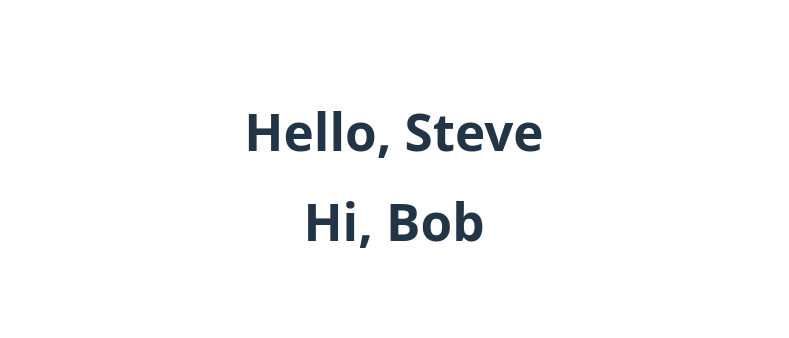
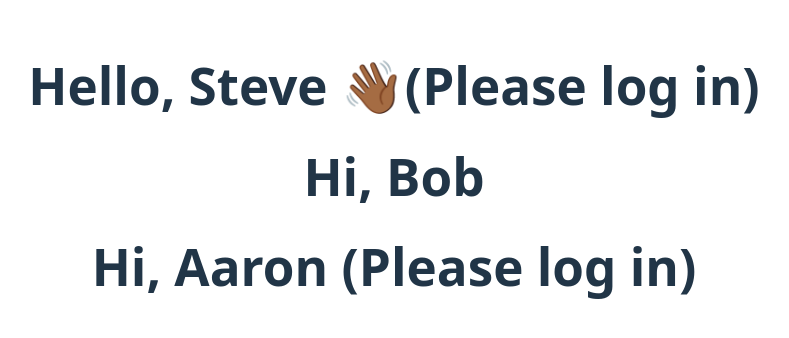
Before and after one commit to Steveiscreative/react-tiny-experiments, a React (Vite) app: page / in a window 1280 px wide. Shown: the part 224-562 px from the top of the page, without its empty margins (246-1035 px from the left). Built offline with nearby package versions, Linux system fonts and the light colour scheme.

Commit message:
Adds isLoggedin property and conditional output based on greet text.

```diff
--- a/src/App.tsx
+++ b/src/App.tsx
@@ -10,8 +10,9 @@ function App() {
   return (
     <>
       <div>
-        <Greeting greet="Hello" name="Steve" />
-        <Greeting greet="Hi" name="Bob" />
+        <Greeting greet="Hello" name="Steve" isLoggedIn={false} />
+        <Greeting greet="Hi" name="Bob" isLoggedIn={true} />
+        <Greeting greet="Hi" name="Aaron" isLoggedIn={false} />
       </div>
     </>
   );
--- a/src/Greeting.tsx
+++ b/src/Greeting.tsx
@@ -11,12 +11,19 @@
 type GreetingProps = {
   greet?: string;
   name: string;
+  isLoggedIn: boolean;
 };
 
-export default function Greeting({ greet = "Welcome", name }: GreetingProps) {
+export default function Greeting({
+  greet = "Welcome",
+  name,
+  isLoggedIn = false,
+}: GreetingProps) {
+  const isFriendlyHello = greet.toLowerCase() == "hello";
   return (
     <h1>
-      {greet}, {name}
+      {greet}, {name} {isFriendlyHello ? "👋🏾" : ""}
+      {isLoggedIn ? "" : "(Please log in)"}
     </h1>
   );
 }
```
